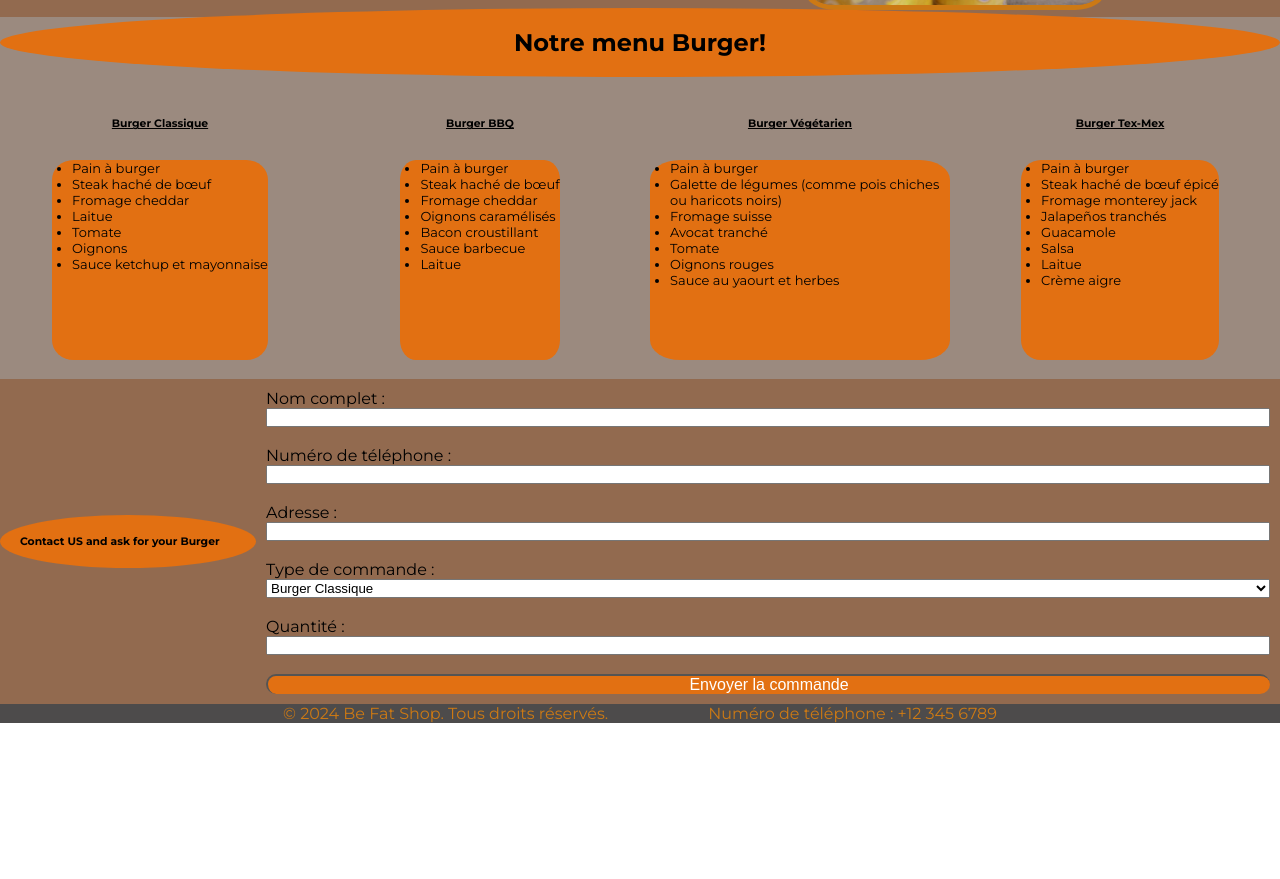
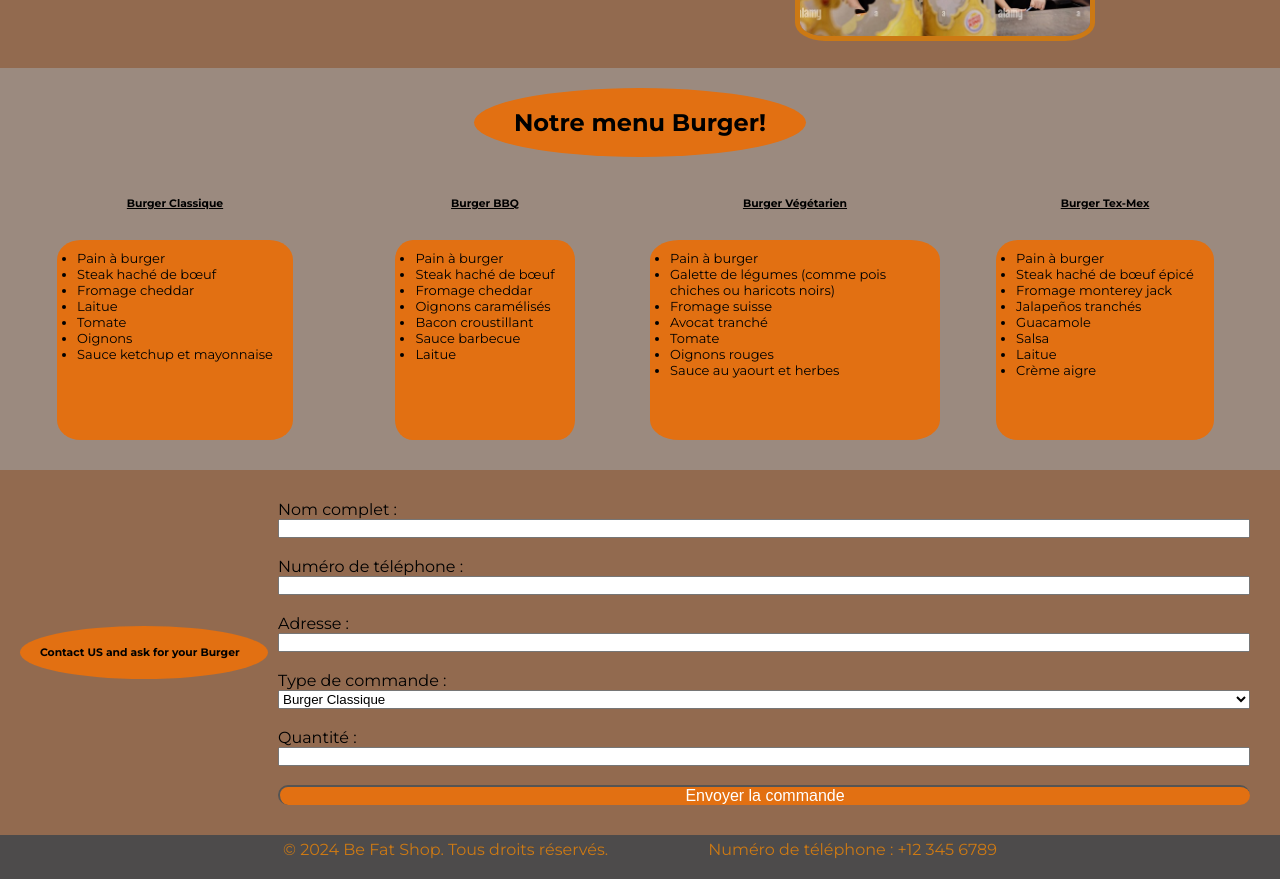
Before and after one commit to YounesDERRAR/html-course, a plain HTML site: page index.html in a window 1280 px wide. Shown: the part 614-1493 px from the top of the page. Before the commit the page ends 1337 px from the top, so only its background shows below. Drawn offline with Linux system fonts and the light colour scheme.

Commit message:
Last change 20240906

```diff
--- a/index.html
+++ b/index.html
@@ -81,7 +81,7 @@
     </section>
     <section id="s3">
       <p id="Menu"><b>Notre menu Burger!</b></p>
-
+      <div>
         <div class="recette">
           <h5>Burger Classique</h5>
           <ul>
@@ -131,6 +131,7 @@
             <li>Crème aigre</li>
           </ul>
         </div>
+      </div>
     </section>
     <section id="s4">
       <h5 id="Contact">Contact US and ask for your Burger</h5>
--- a/style.css
+++ b/style.css
@@ -21,6 +21,7 @@ a {
 }
 footer {
   justify-content: center;
+  padding: 5px 5px 20px 5px;
 }
 
 nav {
@@ -42,6 +43,7 @@ nav li:hover {
   flex-direction: column;
   align-items: center;
   justify-content: center;
+  padding: 20px;
 }
 #s1 div {
   width: 100%;
@@ -72,13 +74,28 @@ nav li:hover {
   display: grid;
   grid-template-columns: 50% 50%;
   grid-template-rows: 10% 45% 45%;
+  padding: 20px;
 }
 #s3 {
   background-color: rgb(155, 138, 127);
   font-size: small;
+  display: flex;
+  flex-direction: column;
+  padding: 20px;
+}
+#s3 > div {
   display: grid;
-  grid-template-columns: 1fr 1fr 1fr 1fr;
-  grid-template-rows: 20% 80%;
+  grid-template-columns: repeat(4, 1fr);
+}
+#Menu {
+  background-color: rgb(226, 112, 18);
+  padding: 20px;
+  border-radius: 50%;
+  font-size: 24px;
+  grid-column: 1 / -1;
+  text-align: center;
+  margin-bottom: 20px;
+  font-weight: bold;
 }
 
 #s4 {
@@ -86,13 +103,18 @@ nav li:hover {
   font-size: small;
   display: grid;
   grid-template-columns: 20% 80%;
+  padding: 20px;
 }
 input:focus section,
 h5,
 b {
   padding: 20px;
 }
-
+header {
+  width: 100%;
+  position: fixed;
+  z-index: 1000;
+}
 section {
   display: flex;
   align-items: center;
@@ -180,6 +202,7 @@ form {
   padding-left: 20px;
   grid-area: 2/2/6/6;
   border-radius: 10%;
+  padding: 10px 20px 10px 20px;
 }
 .recette h5 {
   text-decoration: underline;
@@ -187,15 +210,3 @@ form {
 .recette ul li {
   list-style-type: disc;
 }
-
-#Menu {
-  background-color: rgb(226, 112, 18);
-  display: inline-block;
-  padding: 20px;
-  border-radius: 50%;
-  font-size: 24px;
-  grid-column: 1 / -1;
-  text-align: center;
-  margin-bottom: 20px;
-  font-weight: bold;
-}
```
Lines whose indentation alone changed are shown as unchanged.
